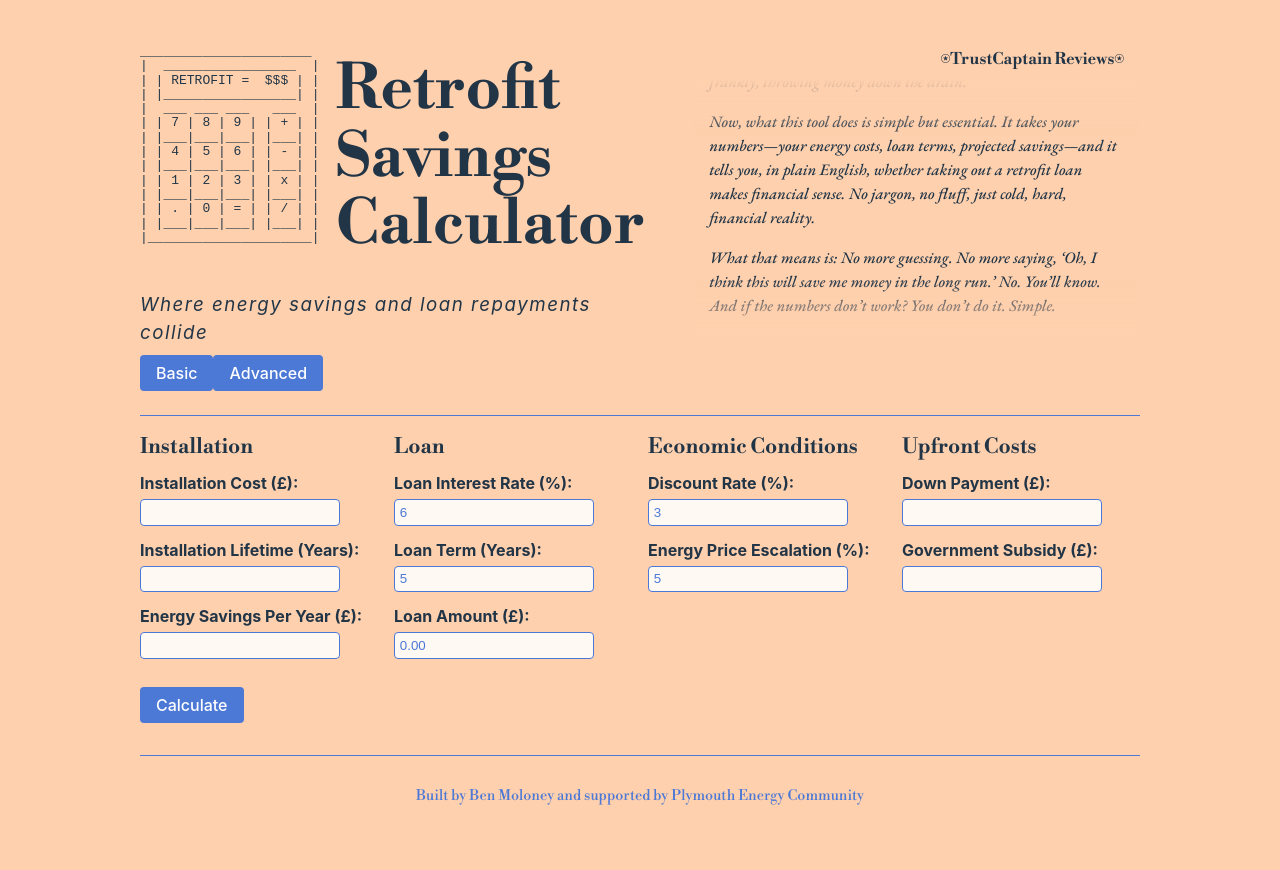
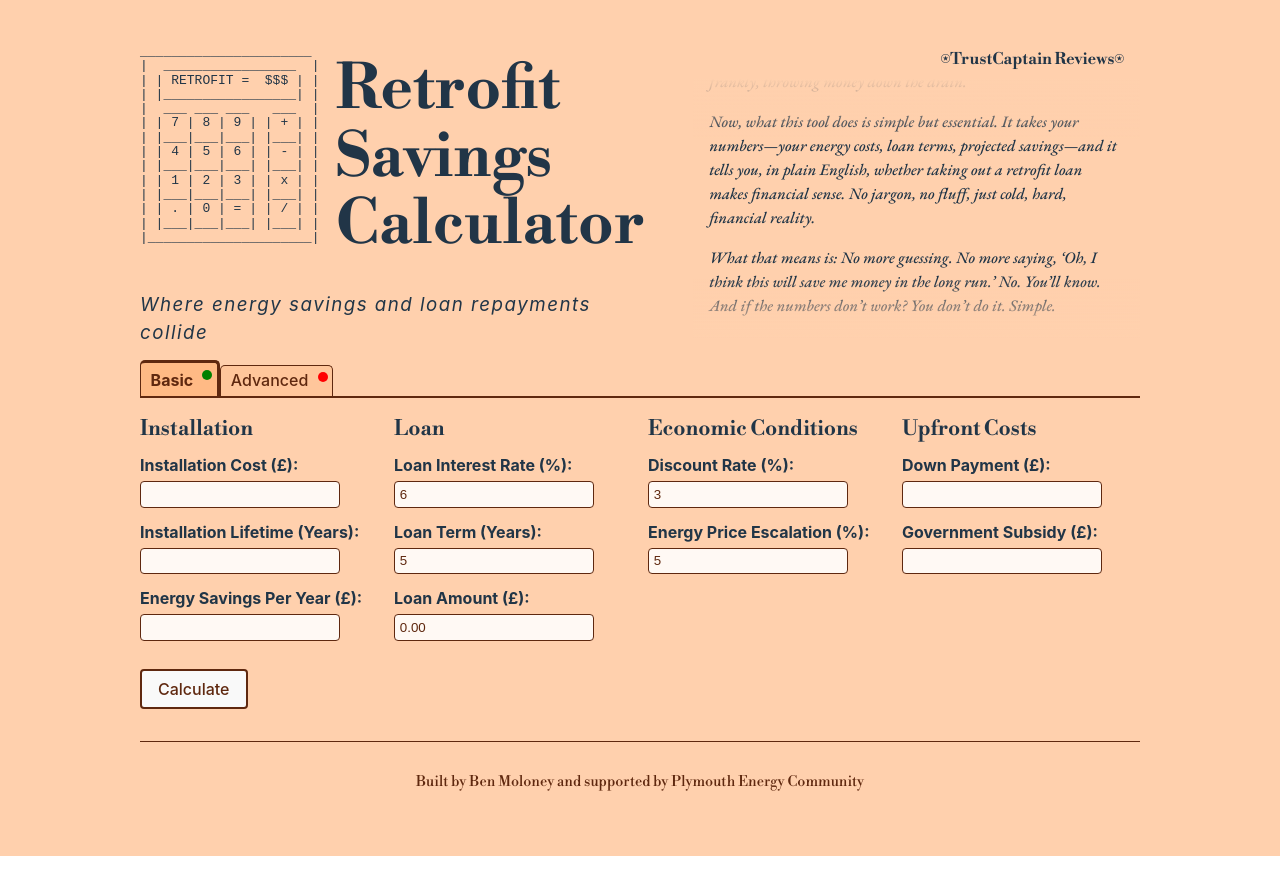
Before and after one commit to BitBodger/retrofit-loan-calculator, a React (Vite) app in the folder frontend/: page / in a window 1280 px wide. Built offline with nearby package versions, Linux system fonts and the light colour scheme.

Commit message:
Changes to UI including checking text colour to dark brown!

```diff
--- a/frontend/src/App.css
+++ b/frontend/src/App.css
@@ -26,7 +26,7 @@
   line-height: 1.5;
   font-weight: 400;
   color-scheme: light dark;
-  color: #4C78D6;
+  color: #5f280f;
   background-color: #ffd0ad;
   font-synthesis: none;
   text-rendering: optimizeLegibility;
@@ -90,15 +90,22 @@ a:hover {
 
 /* Global button styles */
 button {
-  border-radius: 8px;
-  border: 1px solid transparent;
-  padding: 0.6em 1.2em;
+  padding: 0.5rem 1rem;
+  background-color: #ffba85;
+  border: 2px solid #5f280f;
+  border-radius: 4px;
+  color: #5f280f;
+  cursor: pointer;
   font-size: 1em;
   font-weight: 500;
   font-family: inherit;
-  background-color: #4C78D6;
-  cursor: pointer;
   transition: border-color 0.25s;
+}
+
+button:hover {
+  background-color: #ffc69b;
+  transition: 0.2s;
+  transition: 0.2s;
 }
 
 button:focus,
@@ -123,7 +130,7 @@ button:focus-visible {
 /* Horizontal rule */
 hr {
   border: none;
-  border-top: 1.5px solid #4C78D6;
+  border-top: 1.5px solid #5f280f;
   margin: 1.5rem 0 1rem;
 }
 
@@ -221,7 +228,7 @@ label {
   -webkit-appearance: none; /* Remove default styling in WebKit browsers */
   -moz-appearance: none;    /* Remove default styling in Firefox */
   appearance: none;         /* Remove default styling */
-  border: 1.5px solid #4C78D6; /* Blue border */
+  border: 1.5px solid #5f280f; /* Blue border */
   background-color: #ffd0ad;   /* Pink background */
   cursor: pointer;
   position: relative;
@@ -234,7 +241,7 @@ input[type="checkbox"]:checked::after {
   left: 9px;
   width: 4px;
   height: 16px;
-  border: 1px solid #4C78D6;
+  border: 1px solid #5f280f;
   border-width: 0 2px 2px 0;
   transform: rotate(45deg);
 }
@@ -242,26 +249,67 @@ input[type="checkbox"]:checked::after {
 input {
   width: 200px;
   padding: 0.3rem;
-  border: 1px solid #4C78D6;
+  border: 1px solid #5f280f;
   border-radius: 4px;
   background-color: #fff9f4;
-  color: #4C78D6;
+  color: #5f280f;
 }
 
-/* Override the global button styles specifically for the calculator */
-button {
-  padding: 0.5rem 1rem;
-  background-color: #4C78D6;
-  border: none;
-  border-radius: 4px;
-  color: #ffffff;
-  cursor: pointer;
+.tabs {
+  display: flex;
+  align-items: flex-end; /* Ensures tabs align nicely along the bottom */
+  border-bottom: 2px solid #5f280f; /* The 'folder' bottom line */
+  margin-bottom: 1rem;
 }
 
-button:hover {
-  background-color: #5e89e7;
+/* Each tab button */
+.tabs button {
+  background-color: #ffc69b;
+  border: 1px solid #5f280f;
+  border-bottom: none;
+  border-radius: 5px 5px 0 0;
+  padding: 0.2rem 1.5rem 0.4rem 0.6rem;
+  margin-right: 0rem;
+  font-size: 1rem;
+  position: relative;
+  cursor: pointer;
+  transition: all 0.5s ease;
+  color: #5f280f;
 }
 
+/* Active tab has a visible border and merges seamlessly with the bottom line */
+.tabs button.active {
+  background-color: #ffba85;
+  border: 3px solid #5f280f;
+  border-left: 1px solid;
+  border-bottom: none;
+  border-top-left-radius: 5px;
+  border-top-right-radius: 5px;
+  font-weight: bold;
+  padding-top: 0.4rem;
+  z-index: 2;
+}
+
+/* Dot to the right of the tab text */
+.tabs button::after {
+  content: "";
+  width: 10px;
+  height: 10px;
+  border-radius: 50%;
+  display: inline-block;
+  background-color: #5f280f;
+  position: absolute;
+  top: 20%;
+  right: 0.3rem;
+}
+
+.tabs button[data-dot="advanced"]::after {
+  background-color: red;
+}
+
+.tabs button[data-dot="basic"]::after {
+  background-color: green;
+}
 
 /* ========================================================= */
 /*                   TABLE & RESULTS STYLES                 */
@@ -277,7 +325,7 @@ table {
 table th {
   padding: 4px;
   text-align: center;
-  border: 1px solid #4C78D6;
+  border: 1px solid #5f280f;
   transition: border 0.15s ease, color 0.15s ease, background-color 0.15s ease;
   height: 85px;
   background-color: #ffc498;
@@ -286,27 +334,30 @@ table th {
 table td {
   padding: 2px;
   text-align: center;
-  border: 1px solid #4C78D6;
+  border: 1px solid #5f280f;
   transition: border 0.15s ease, color 0.15s ease, background-color 0.15s ease;
   background-color: #ffdbc0;
 }
 
 /* Row hover styling */
 table tbody tr:hover td {
-  background-color: #4C78D6;
+  background-color: #5f280f;
   color: #ffd0ad;
   border-top: 1px solid #ffd0ad;
   border-bottom: 1px solid #ffd0ad;
   border-left: 1px solid #ffd0ad;
   border-right: 1px solid #ffd0ad;
+  transition: 0.5s;
 }
 
 /* Fix first & last cell borders on hover */
 table tbody tr:hover td:first-child {
-  border-left: 1px solid #4C78D6;
+  border-left: 1px solid #5f280f;
+  transition: 0.5s;
 }
 table tbody tr:hover td:last-child {
-  border-right: 1px solid #4C78D6;
+  border-right: 1px solid #5f280f;
+  transition: 0.5s;
 }
 
 /* Bold text on hovered cell */
@@ -481,7 +532,7 @@ table tbody tr:hover td:hover {
 /* Optional: separator styling between reviews */
 .review-separator {
   border: none;
-  border-top: 1px dashed #4C78D6;
+  border-top: 1px dashed #5f280f;
   margin: 1rem 0;
 }
 
@@ -529,13 +580,13 @@ table tbody tr:hover td:hover {
   font-size: 0.9rem;
   text-align: center;
   padding: 1rem 0;
-  color: #4C78D6;
-  border-top: 1px solid #4C78D6;
+  color: #5f280f;
+  border-top: 1px solid #5f280f;
   margin-top: 2rem;
 }
 
 .site-footer a {
-  color: #4C78D6;
+  color: #5f280f;
   text-decoration: none;
 }
 
--- a/frontend/src/TabHeader.jsx
+++ b/frontend/src/TabHeader.jsx
@@ -4,12 +4,14 @@ function TabHeader({ activeTab, setActiveTab }) {
   return (
     <div className="tabs">
       <button
+        data-dot="basic"
         onClick={() => setActiveTab("basic")}
         className={activeTab === "basic" ? "active" : ""}
       >
         Basic
       </button>
       <button
+        data-dot="advanced"
         onClick={() => setActiveTab("advanced")}
         className={activeTab === "advanced" ? "active" : ""}
       >
```
